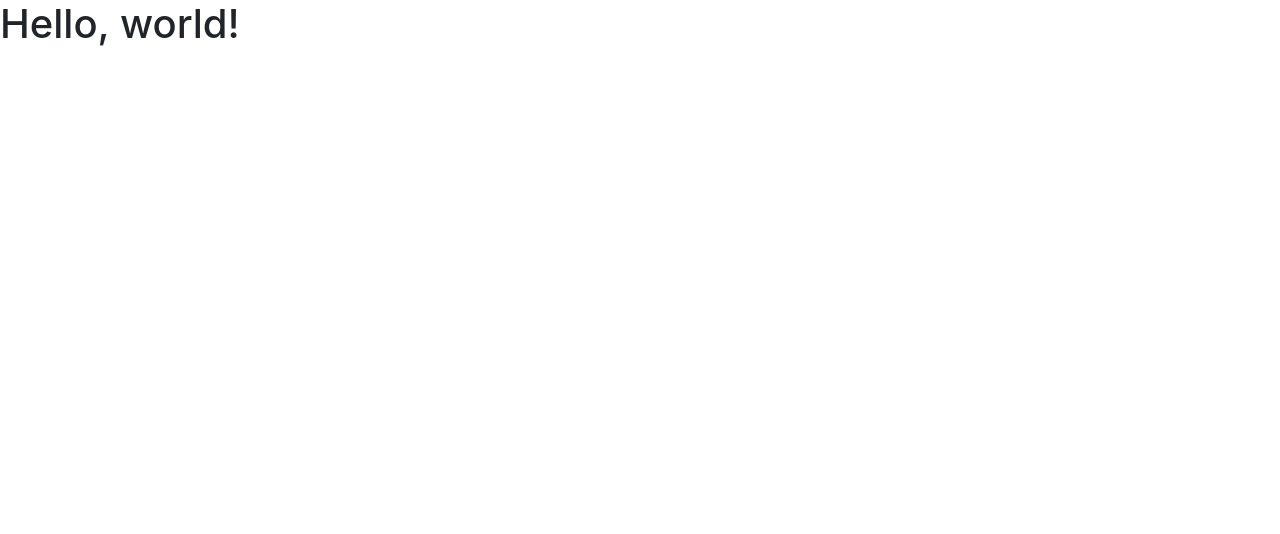
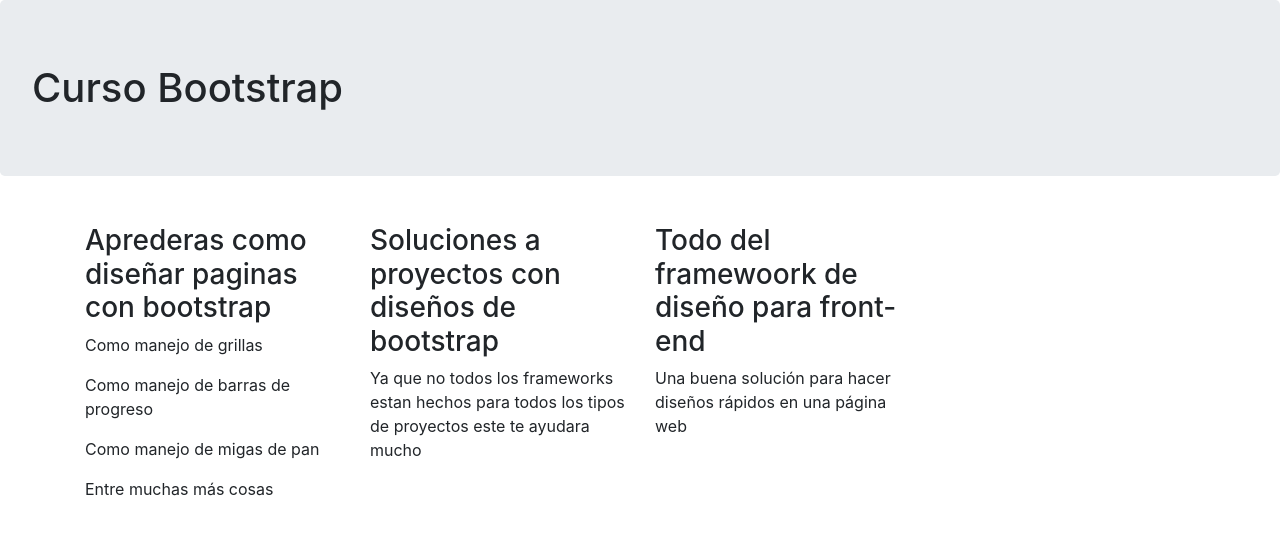
Before and after one commit to Santiago29-6/Curso-boostrap, a website: page index.html in a window 1280 px wide. Drawn offline with nearby package versions, Linux system fonts and the light colour scheme.

Commit message:
realizamos la guía practica de grillas

```diff
--- a/index.html
+++ b/index.html
@@ -1,5 +1,5 @@
 <!doctype html>
-<html lang="en">
+<html lang="es">
   <head>
     <!-- Required meta tags -->
     <meta charset="utf-8">
@@ -8,10 +8,35 @@
     <!-- Bootstrap CSS -->
     <link rel="stylesheet" href="node_modules/bootstrap/dist/css/bootstrap.min.css">
 
-    <title>Hello, world!</title>
+    <title>Curso bootstrap</title>
   </head>
   <body>
-    <h1>Hello, world!</h1>
+    <h1 class="jumbotron">Curso Bootstrap</h1>
+    <div class="container">
+      <div class="row">
+        <div class="col-sm-3">
+          <p>
+            <h3>Aprederas como diseñar paginas con bootstrap</h3>
+            <p>Como manejo de grillas</p>
+            <p>Como manejo de barras de progreso</p>
+            <p>Como manejo de migas de pan</p>
+            <p>Entre muchas más cosas</p>
+          </p>
+        </div>
+        <div class="col-sm-3">
+          <p>
+            <h3>Soluciones a proyectos con diseños de bootstrap</h3>
+              <p>Ya que no todos los frameworks estan hechos para todos los tipos de proyectos este te ayudara mucho</p>
+          </p>
+        </div>
+        <div class="col-sm-3">
+          <p>
+            <h3>Todo del framewoork de diseño para front-end</h3>
+            <p>Una buena solución para hacer diseños rápidos en una página web</p>
+          </p>
+        </div>
+      </div>
+    </div>
 
     <!-- Optional JavaScript -->
     <!-- jQuery first, then Popper.js, then Bootstrap JS -->
```
